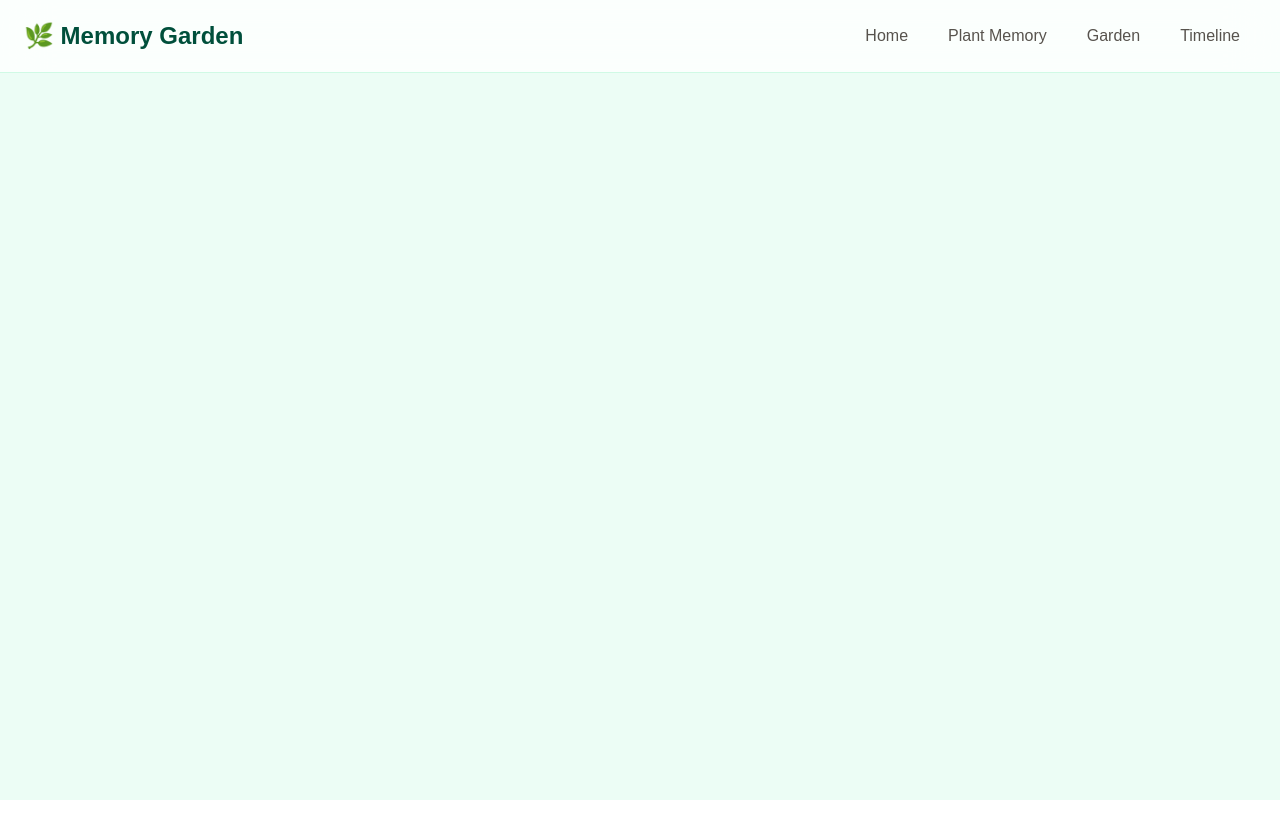
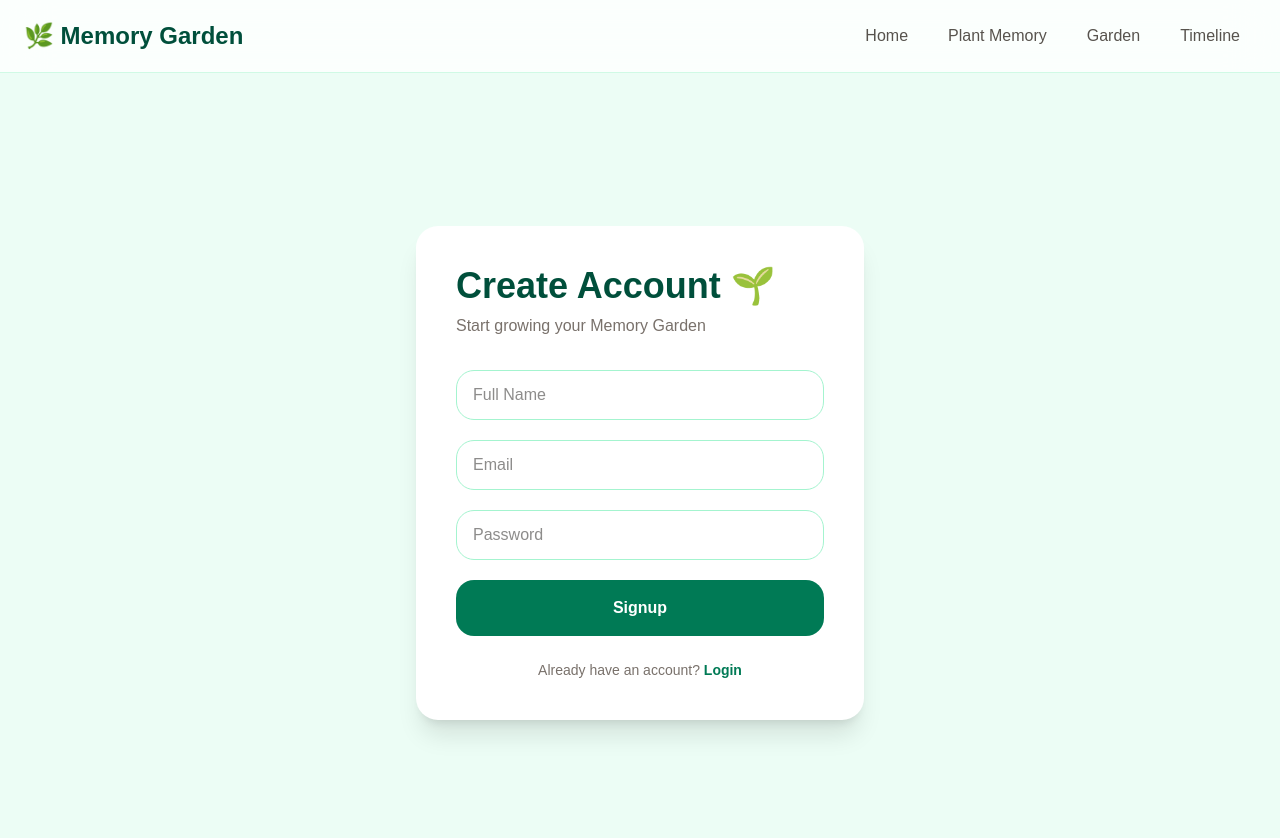
Before and after one commit to jupiterSn/Memory-Garden, a React (Vite) app: page /signup in a window 1280 px wide. Shown: the top 838 px of the page. Before the commit the page ends 800 px from the top, so only its background shows below. Built offline with nearby package versions, Linux system fonts and the light colour scheme.

Commit message:
ADDED NECESSARY CODE

```diff
--- a/src/App.tsx
+++ b/src/App.tsx
@@ -1,18 +1,28 @@
-import { useEffect, useState } from "react";
 import { BrowserRouter, Route, Routes } from "react-router-dom";
 
 import Navbar from "@/components/Navbar";
 
 import Home from "@/pages/Home";
-import PlantMemory from "@/pages/PlantMemory";
 import Garden from "@/pages/Garden";
 import Timeline from "@/pages/Timeline";
+import PlantMemory from "@/pages/PlantMemory";
+
+import Login from "@/pages/auth/Login";
+import Signup from "@/pages/auth/Signup";
+
+import Dashboard from "@/pages/main/Dashboard";
+
+import ProtectedRoute from "@/routes/ProtectedRoute";
 
 import type { Memory } from "@/models/memory";
 
+import { useState, useEffect } from "react";
+
 function App() {
   const [memories, setMemories] = useState<Memory[]>(() => {
-    const savedMemories = localStorage.getItem("memory-garden-memories");
+    const savedMemories = localStorage.getItem(
+      "memory-garden-memories"
+    );
 
     if (!savedMemories) {
       return [];
@@ -29,7 +39,10 @@ function App() {
   }, [memories]);
 
   const addMemory = (memory: Memory) => {
-    setMemories((currentMemories) => [...currentMemories, memory]);
+    setMemories((currentMemories) => [
+      ...currentMemories,
+      memory,
+    ]);
   };
 
   const deleteMemory = (id: number) => {
@@ -45,28 +58,66 @@ function App() {
       <div className="min-h-screen bg-emerald-50 text-stone-900">
         <Navbar />
 
-        <main className="px-6 py-8">
+        <main>
           <Routes>
+
+            {/* PUBLIC ROUTES */}
+
             <Route path="/" element={<Home />} />
+
+            <Route path="/login" element={<Login />} />
+
+            <Route
+              path="/signup"
+              element={<Signup />}
+            />
+
+
+            {/* PROTECTED ROUTES */}
+
+            <Route
+              path="/dashboard"
+              element={
+                <ProtectedRoute>
+                  <Dashboard />
+                </ProtectedRoute>
+              }
+            />
 
             <Route
               path="/plant"
-              element={<PlantMemory addMemory={addMemory} />}
+              element={
+                <ProtectedRoute>
+                  <PlantMemory
+                    addMemory={addMemory}
+                  />
+                </ProtectedRoute>
+              }
             />
 
             <Route
               path="/garden"
               element={
+                <ProtectedRoute>
                   <Garden
                     memories={memories}
-               deleteMemory={deleteMemory}
+                    deleteMemory={
+                      deleteMemory
+                    }
                   />
+                </ProtectedRoute>
               }
             />
 
             <Route
               path="/timeline"
-              element={<Timeline memories={memories} />}
+              element={
+                <ProtectedRoute>
+                  <Timeline
+                    memories={memories}
+                  />
+                </ProtectedRoute>
+              }
             />
           </Routes>
         </main>
--- a/src/main.tsx
+++ b/src/main.tsx
@@ -5,8 +5,12 @@ import "./index.css";
 
 import App from "./App";
 
+import { AuthProvider } from "@/context/AuthContext";
+
 createRoot(document.getElementById("root")!).render(
   <StrictMode>
-    <App />
+    <AuthProvider>
+      <App />
+    </AuthProvider>
   </StrictMode>
 );
--- a/src/pages/auth/Login.tsx
+++ b/src/pages/auth/Login.tsx
@@ -0,0 +1,100 @@
+import { useState } from "react";
+import { useNavigate, Link } from "react-router-dom";
+
+import { useAuth } from "@/hooks/useAuth";
+
+function Login() {
+  const navigate = useNavigate();
+
+  const { login } = useAuth();
+
+  const [email, setEmail] = useState("");
+  const [password, setPassword] =
+    useState("");
+
+  const [loading, setLoading] =
+    useState(false);
+
+  const handleSubmit = async (
+    e: React.FormEvent<HTMLFormElement>
+  ) => {
+    e.preventDefault();
+
+    try {
+      setLoading(true);
+
+      await login(email, password);
+
+      navigate("/dashboard");
+    } catch (error) {
+      console.error(error);
+
+      alert("Login failed");
+    } finally {
+      setLoading(false);
+    }
+  };
+
+  return (
+    <section className="flex min-h-screen items-center justify-center bg-emerald-50 px-6">
+      <div className="w-full max-w-md rounded-3xl bg-white p-10 shadow-xl">
+        <h1 className="mb-2 text-4xl font-bold text-emerald-900">
+          Welcome Back 🌿
+        </h1>
+
+        <p className="mb-8 text-stone-500">
+          Login to your Memory Garden
+        </p>
+
+        <form
+          onSubmit={handleSubmit}
+          className="space-y-5"
+        >
+          <input
+            type="email"
+            placeholder="Email"
+            required
+            value={email}
+            onChange={(e) =>
+              setEmail(e.target.value)
+            }
+            className="w-full rounded-2xl border border-emerald-200 px-4 py-3"
+          />
+
+          <input
+            type="password"
+            placeholder="Password"
+            required
+            value={password}
+            onChange={(e) =>
+              setPassword(e.target.value)
+            }
+            className="w-full rounded-2xl border border-emerald-200 px-4 py-3"
+          />
+
+          <button
+            type="submit"
+            disabled={loading}
+            className="w-full rounded-2xl bg-emerald-700 px-6 py-4 font-semibold text-white"
+          >
+            {loading
+              ? "Logging in..."
+              : "Login"}
+          </button>
+        </form>
+
+        <p className="mt-6 text-center text-sm text-stone-500">
+          Don’t have an account?{" "}
+          <Link
+            to="/signup"
+            className="font-semibold text-emerald-700"
+          >
+            Signup
+          </Link>
+        </p>
+      </div>
+    </section>
+  );
+}
+
+export default Login;
--- a/src/pages/auth/Signup.tsx
+++ b/src/pages/auth/Signup.tsx
@@ -0,0 +1,114 @@
+import { useState } from "react";
+import { useNavigate, Link } from "react-router-dom";
+
+import { useAuth } from "@/hooks/useAuth";
+
+function Signup() {
+  const navigate = useNavigate();
+
+  const { signup } = useAuth();
+
+  const [name, setName] = useState("");
+
+  const [email, setEmail] = useState("");
+
+  const [password, setPassword] =
+    useState("");
+
+  const [loading, setLoading] =
+    useState(false);
+
+  const handleSubmit = async (
+    e: React.FormEvent<HTMLFormElement>
+  ) => {
+    e.preventDefault();
+
+    try {
+      setLoading(true);
+
+      await signup(name, email, password);
+
+      navigate("/dashboard");
+    } catch (error) {
+      console.error(error);
+
+      alert("Signup failed");
+    } finally {
+      setLoading(false);
+    }
+  };
+
+  return (
+    <section className="flex min-h-screen items-center justify-center bg-emerald-50 px-6">
+      <div className="w-full max-w-md rounded-3xl bg-white p-10 shadow-xl">
+        <h1 className="mb-2 text-4xl font-bold text-emerald-900">
+          Create Account 🌱
+        </h1>
+
+        <p className="mb-8 text-stone-500">
+          Start growing your Memory Garden
+        </p>
+
+        <form
+          onSubmit={handleSubmit}
+          className="space-y-5"
+        >
+          <input
+            type="text"
+            placeholder="Full Name"
+            required
+            value={name}
+            onChange={(e) =>
+              setName(e.target.value)
+            }
+            className="w-full rounded-2xl border border-emerald-200 px-4 py-3"
+          />
+
+          <input
+            type="email"
+            placeholder="Email"
+            required
+            value={email}
+            onChange={(e) =>
+              setEmail(e.target.value)
+            }
+            className="w-full rounded-2xl border border-emerald-200 px-4 py-3"
+          />
+
+          <input
+            type="password"
+            placeholder="Password"
+            required
+            value={password}
+            onChange={(e) =>
+              setPassword(e.target.value)
+            }
+            className="w-full rounded-2xl border border-emerald-200 px-4 py-3"
+          />
+
+          <button
+            type="submit"
+            disabled={loading}
+            className="w-full rounded-2xl bg-emerald-700 px-6 py-4 font-semibold text-white"
+          >
+            {loading
+              ? "Creating Account..."
+              : "Signup"}
+          </button>
+        </form>
+
+        <p className="mt-6 text-center text-sm text-stone-500">
+          Already have an account?{" "}
+          <Link
+            to="/login"
+            className="font-semibold text-emerald-700"
+          >
+            Login
+          </Link>
+        </p>
+      </div>
+    </section>
+  );
+}
+
+export default Signup;
--- a/src/pages/main/Dashboard.tsx
+++ b/src/pages/main/Dashboard.tsx
@@ -0,0 +1,76 @@
+import { useAuth } from "@/hooks/useAuth";
+
+function Dashboard() {
+  const { user, logout } = useAuth();
+
+  return (
+    <section className="mx-auto max-w-7xl px-6 py-10">
+      <div className="mb-10 flex items-center justify-between">
+        <div>
+          <h1 className="text-5xl font-bold text-emerald-900">
+            Dashboard 🌿
+          </h1>
+
+          <p className="mt-2 text-stone-500">
+            Welcome back,
+            {" "}
+            <span className="font-semibold">
+              {user?.name}
+            </span>
+          </p>
+        </div>
+
+        <button
+          onClick={logout}
+          className="rounded-2xl bg-red-100 px-5 py-3 font-semibold text-red-700 transition hover:bg-red-200"
+        >
+          Logout
+        </button>
+      </div>
+
+      <div className="grid gap-6 md:grid-cols-2 lg:grid-cols-4">
+        <div className="rounded-3xl bg-white p-6 shadow-lg">
+          <p className="text-sm text-stone-500">
+            Total Memories
+          </p>
+
+          <h2 className="mt-3 text-4xl font-bold text-emerald-900">
+            0
+          </h2>
+        </div>
+
+        <div className="rounded-3xl bg-white p-6 shadow-lg">
+          <p className="text-sm text-stone-500">
+            Happy Memories
+          </p>
+
+          <h2 className="mt-3 text-4xl font-bold text-yellow-500">
+            🌻
+          </h2>
+        </div>
+
+        <div className="rounded-3xl bg-white p-6 shadow-lg">
+          <p className="text-sm text-stone-500">
+            Peaceful Memories
+          </p>
+
+          <h2 className="mt-3 text-4xl font-bold text-pink-500">
+            🌸
+          </h2>
+        </div>
+
+        <div className="rounded-3xl bg-white p-6 shadow-lg">
+          <p className="text-sm text-stone-500">
+            Dreams
+          </p>
+
+          <h2 className="mt-3 text-4xl font-bold text-purple-500">
+            ⭐
+          </h2>
+        </div>
+      </div>
+    </section>
+  );
+}
+
+export default Dashboard;
--- a/src/routes/ProtectedRoute.tsx
+++ b/src/routes/ProtectedRoute.tsx
@@ -0,0 +1,21 @@
+import { Navigate } from "react-router-dom";
+
+import { useAuth } from "@/hooks/useAuth";
+
+type ProtectedRouteProps = {
+  children: React.ReactNode;
+};
+
+function ProtectedRoute({
+  children,
+}: ProtectedRouteProps) {
+  const { isAuthenticated } = useAuth();
+
+  if (!isAuthenticated) {
+    return <Navigate to="/login" replace />;
+  }
+
+  return children;
+}
+
+export default ProtectedRoute;
```
Also changed, not shown: 1 other file (tests, documents, lock files or other folders). Lines whose indentation alone changed are shown as unchanged.
